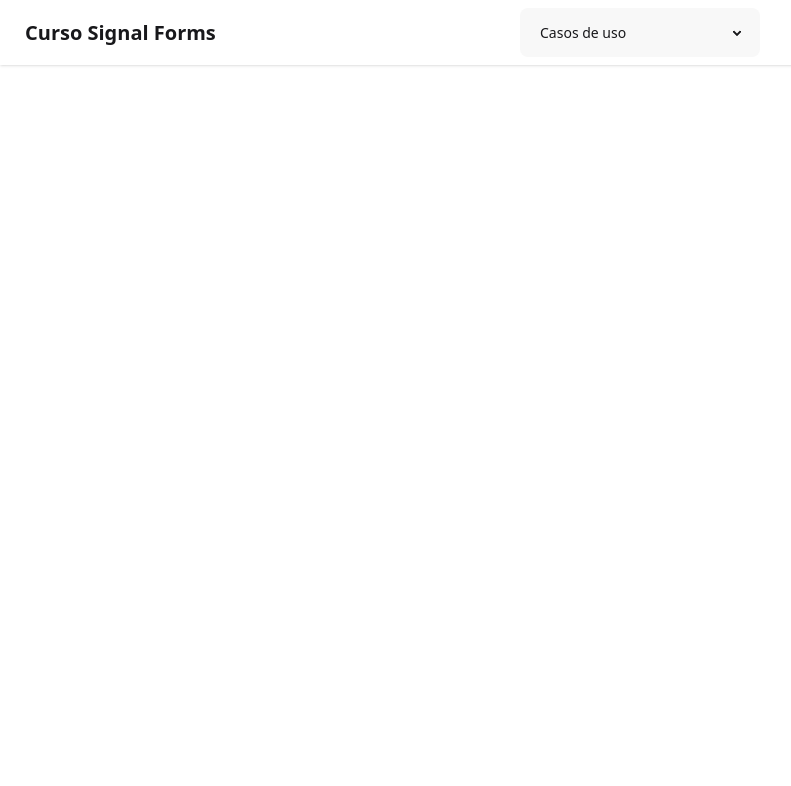
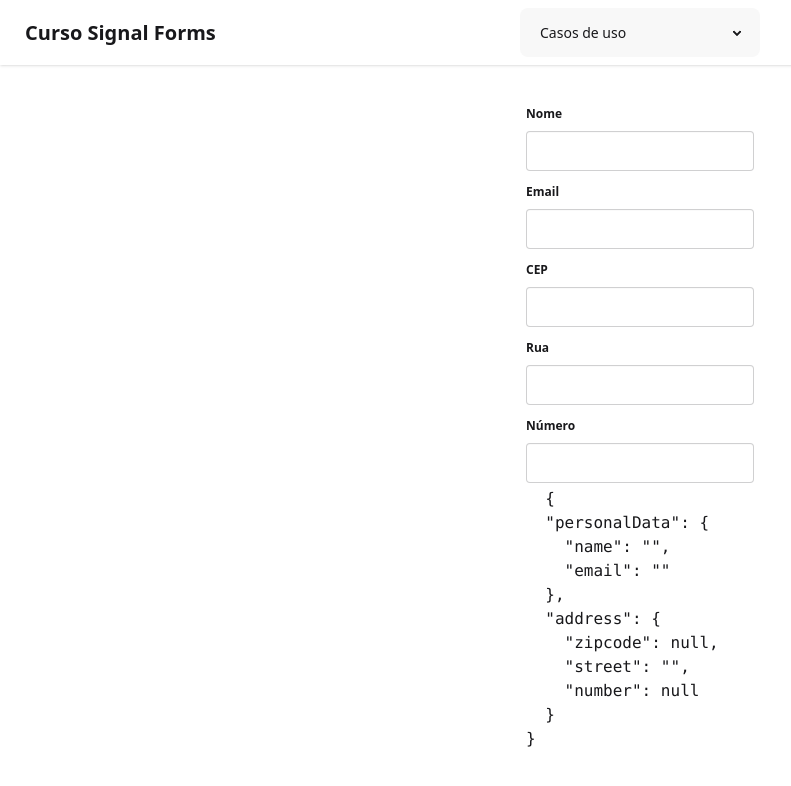
Before and after one commit to code-dimension/curso-signal-forms, an Angular app: page /3-sub-forms in a window 1280 px wide. Before the commit this address led to /. Shown: the top 786 px of the page, without its empty margins (0-791 px from the left). Built offline with nearby package versions, Linux system fonts and the light colour scheme.

Commit message:
feat: finaliza aula 1 do módulo 3 sobre sub-forms

```diff
--- a/src/app/app.routes.ts
+++ b/src/app/app.routes.ts
@@ -1,6 +1,7 @@
 import { Routes } from '@angular/router';
 import { SimplesForm } from './features/1.simple-form/simples-form.component';
 import { NativeFields } from './features/2.native-fields/native-fields.component';
+import { SubForms } from './features/3.sub-forms/sub-forms.component';
 
 export const routes: Routes = [
   {
@@ -11,4 +12,8 @@ export const routes: Routes = [
     path: '2-native-fields',
     component: NativeFields,
   },
+  {
+    path: '3-sub-forms',
+    component: SubForms,
+  },
 ];
--- /dev/null
+++ b/src/app/features/3.sub-forms/sub-forms.component.html
@@ -0,0 +1,28 @@
+<fieldset class="fieldset">
+  <legend class="fieldset-legend">Nome</legend>
+  <input type="text" class="input" [formField]="form.personalData.name" />
+</fieldset>
+
+<fieldset class="fieldset">
+  <legend class="fieldset-legend">Email</legend>
+  <input type="email" class="input" [formField]="form.personalData.email" />
+</fieldset>
+
+<fieldset class="fieldset">
+  <legend class="fieldset-legend">CEP</legend>
+  <input type="number" class="input" [formField]="form.address.zipcode" />
+</fieldset>
+
+<fieldset class="fieldset">
+  <legend class="fieldset-legend">Rua</legend>
+  <input type="text" class="input" [formField]="form.address.street" />
+</fieldset>
+
+<fieldset class="fieldset">
+  <legend class="fieldset-legend">Número</legend>
+  <input type="number" class="input" [formField]="form.address.number" />
+</fieldset>
+
+<pre>
+  {{ form().value() | json }}
+</pre>
--- /dev/null
+++ b/src/app/features/3.sub-forms/sub-forms.component.ts
@@ -0,0 +1,39 @@
+import { JsonPipe } from '@angular/common';
+import { ChangeDetectionStrategy, Component, signal } from '@angular/core';
+import { form, FormField } from '@angular/forms/signals';
+
+interface FormModel {
+  personalData: {
+    name: string
+    email: string
+  },
+  address: {
+    zipcode: null
+    street: string
+    number: null
+  }
+}
+
+@Component({
+  selector: 'app-sub-forms',
+  imports: [FormField, JsonPipe],
+  templateUrl: './sub-forms.component.html',
+  styleUrl: './sub-forms.component.css',
+  changeDetection: ChangeDetectionStrategy.OnPush,
+})
+export class SubForms {
+
+  protected formModel = signal<FormModel>({
+    personalData: {
+      name: '',
+      email: '',
+    },
+    address: {
+      zipcode: null,
+      street: '',
+      number: null,
+    },
+  })
+
+  protected form = form(this.formModel)
+}
```
Also changed, not shown: src/app/features/3.sub-forms/sub-forms.component.css (added).
